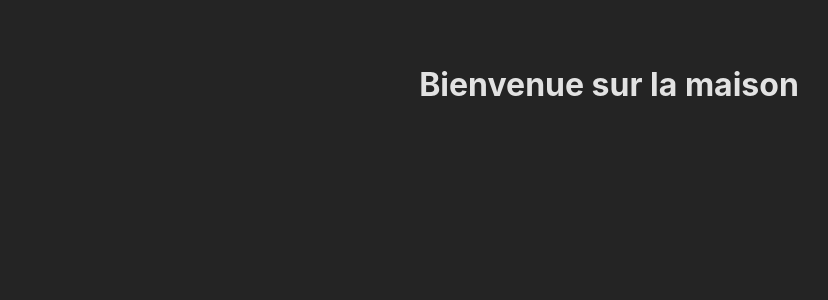
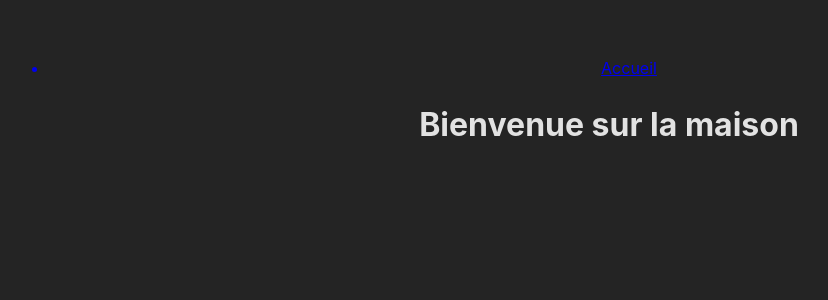
Before and after one commit to 7S-Coder/Portfolio, a React (Vite) app: page / in a window 1280 px wide. Shown: the top 300 px of the page, without its empty margins (31-859 px from the left). Built offline with nearby package versions, Linux system fonts and the light colour scheme.

Commit message:
add Header in components folder

```diff
--- a/package.json
+++ b/package.json
@@ -12,7 +12,8 @@
   "dependencies": {
     "react": "^18.2.0",
     "react-dom": "^18.2.0",
-    "react-router-dom": "^6.15.0"
+    "react-router-dom": "^6.15.0",
+    "sass": "^1.66.1"
   },
   "devDependencies": {
     "@types/react": "^18.2.15",
--- a/src/App.jsx
+++ b/src/App.jsx
@@ -1,10 +1,12 @@
 import { BrowserRouter } from "react-router-dom";
 import AppRouter from "./routes/AppRouter";
+import Header from "./components/Header";
 import "./App.css";
 
 function App() {
   return (
     <BrowserRouter>
+      <Header />
       <AppRouter />
     </BrowserRouter>
   );
--- /dev/null
+++ b/src/components/Header.jsx
@@ -0,0 +1,14 @@
+import { NavLink } from "react-router-dom";
+
+const Header = () => {
+  return (
+    <header>
+      <ul>
+        <NavLink to="/">
+          <li>Accueil</li>
+        </NavLink>
+      </ul>
+    </header>
+  );
+};
+export default Header;
```
Also changed, not shown: 1 other file (tests, documents, lock files or other folders).
